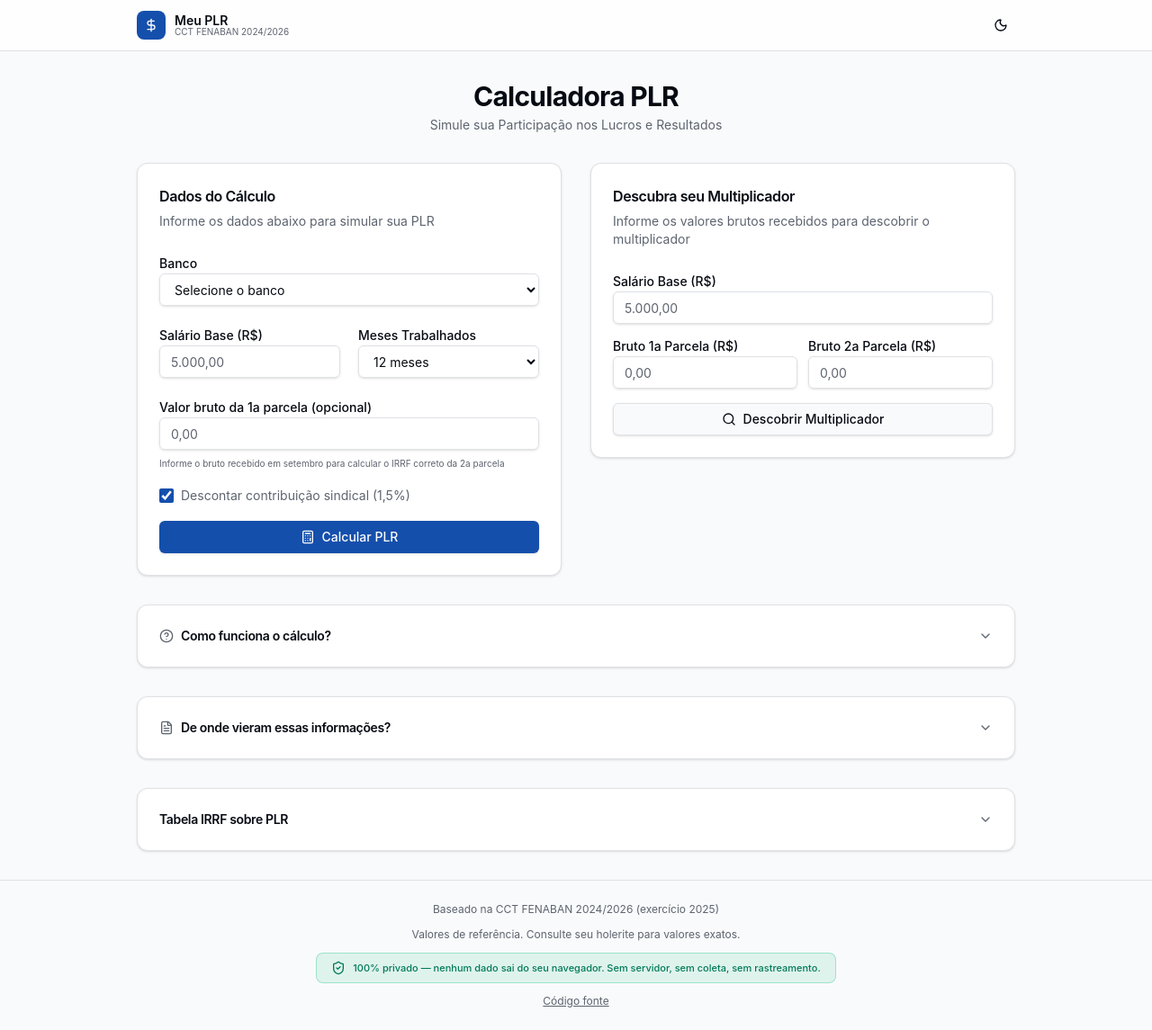
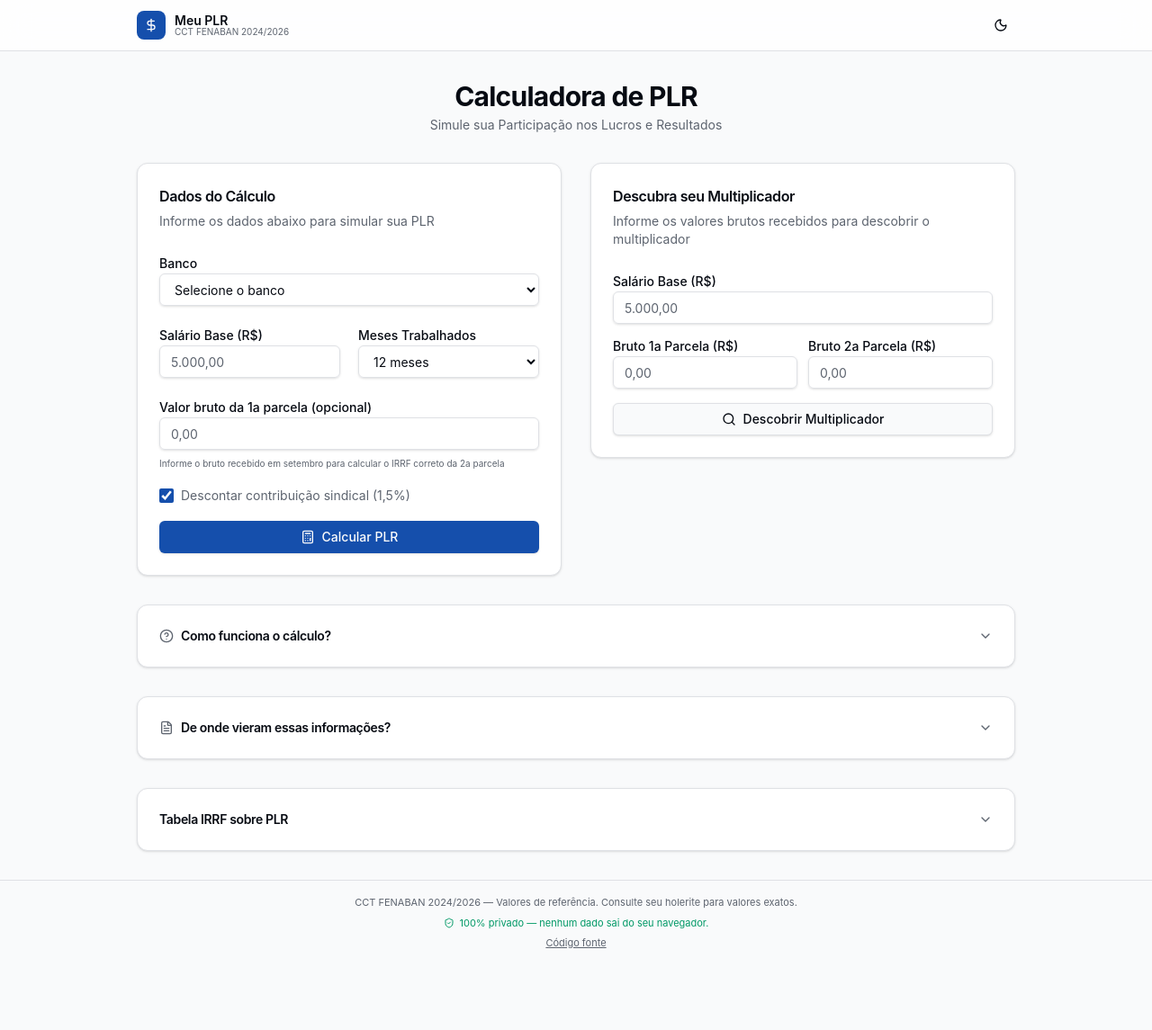
Before and after one commit to JohnPitter/meu-plr, a React (Vite) app: page / in a window 1280 px wide. Shown: the whole page at 90% size. After the commit the page ends 1073 px from the top, so only its background shows below. Built offline with nearby package versions, Linux system fonts and the light colour scheme.

Commit message:
style: compactar footer e renomear para "Calculadora de PLR"
Co-Authored-By: Claude Opus 4.6 <noreply@anthropic.com>

```diff
--- a/index.html
+++ b/index.html
@@ -4,7 +4,7 @@
     <meta charset="UTF-8" />
     <meta name="viewport" content="width=device-width, initial-scale=1.0" />
 
-    <title>Meu PLR | Calculadora PLR Bancários 2025</title>
+    <title>Meu PLR | Calculadora de PLR Bancários 2025</title>
     <meta name="description" content="Calcule sua PLR (Participação nos Lucros e Resultados) de bancário. Valores atualizados pela CCT FENABAN 2024/2026 com IRRF, majoração e programas complementares para Itaú, Santander, Bradesco, BB, Caixa, BTG e Safra." />
     <meta name="keywords" content="PLR bancário, calculadora PLR, PLR 2025, FENABAN, participação nos lucros, PLR Itaú, PLR Santander, PLR Bradesco, PLR Banco do Brasil, PLR Caixa, PLR BTG, PLR Safra, IRRF PLR, CCT bancários" />
     <meta name="author" content="Meu PLR" />
@@ -13,7 +13,7 @@
 
     <!-- Open Graph -->
     <meta property="og:type" content="website" />
-    <meta property="og:title" content="Meu PLR | Calculadora PLR Bancários 2025" />
+    <meta property="og:title" content="Meu PLR | Calculadora de PLR Bancários 2025" />
     <meta property="og:description" content="Calcule sua PLR de bancário com valores atualizados pela CCT FENABAN 2024/2026. IRRF, majoração e programas complementares de 7 bancos." />
     <meta property="og:url" content="https://johnpitter.github.io/meu-plr/" />
     <meta property="og:site_name" content="Meu PLR" />
@@ -25,7 +25,7 @@
 
     <!-- Twitter Card -->
     <meta name="twitter:card" content="summary_large_image" />
-    <meta name="twitter:title" content="Meu PLR | Calculadora PLR Bancários 2025" />
+    <meta name="twitter:title" content="Meu PLR | Calculadora de PLR Bancários 2025" />
     <meta name="twitter:description" content="Calcule sua PLR de bancário com valores atualizados pela CCT FENABAN 2024/2026. IRRF, majoração e programas de 7 bancos." />
     <meta name="twitter:image" content="https://johnpitter.github.io/meu-plr/og-image.png" />
 
--- a/src/App.tsx
+++ b/src/App.tsx
@@ -47,7 +47,7 @@ export function App() {
     <Layout>
       <div className="space-y-8">
         <div className="space-y-1 text-center">
-          <h1 className="text-2xl font-bold tracking-tight sm:text-3xl">Calculadora PLR</h1>
+          <h1 className="text-2xl font-bold tracking-tight sm:text-3xl">Calculadora de PLR</h1>
           <p className="text-sm text-muted-foreground">
             Simule sua Participação nos Lucros e Resultados
           </p>
--- a/src/presentation/components/Layout.tsx
+++ b/src/presentation/components/Layout.tsx
@@ -30,19 +30,14 @@ export function Layout({ children }: LayoutProps) {
       </header>
       <main className="mx-auto max-w-5xl px-4 py-8 sm:px-6">{children}</main>
       <footer className="border-t">
-        <div className="mx-auto max-w-5xl px-4 py-6 sm:px-6">
-          <div className="flex flex-col items-center gap-3 text-center text-xs text-muted-foreground">
-            <p>Baseado na CCT FENABAN 2024/2026 (exercício 2025)</p>
-            <p>Valores de referência. Consulte seu holerite para valores exatos.</p>
-            <div className="flex items-center gap-2 rounded-lg border border-emerald-500/30 bg-emerald-500/10 px-4 py-2 text-emerald-700 dark:text-emerald-400">
-              <ShieldCheck className="h-4 w-4 shrink-0" />
-              <p className="text-[11px] font-medium">
-                100% privado — nenhum dado sai do seu navegador. Sem servidor, sem coleta, sem rastreamento.
-              </p>
-            </div>
-            <p>
-              <a href="https://github.com/JohnPitter/meu-plr" target="_blank" rel="noopener noreferrer" className="underline hover:text-foreground">Código fonte</a>
+        <div className="mx-auto max-w-5xl px-4 py-4 sm:px-6">
+          <div className="flex flex-col items-center gap-1.5 text-center text-[11px] text-muted-foreground">
+            <p>CCT FENABAN 2024/2026 — Valores de referência. Consulte seu holerite para valores exatos.</p>
+            <p className="inline-flex items-center gap-1.5 text-emerald-600 dark:text-emerald-400">
+              <ShieldCheck className="h-3 w-3" />
+              100% privado — nenhum dado sai do seu navegador.
             </p>
+            <a href="https://github.com/JohnPitter/meu-plr" target="_blank" rel="noopener noreferrer" className="underline hover:text-foreground">Código fonte</a>
           </div>
         </div>
       </footer>
```
